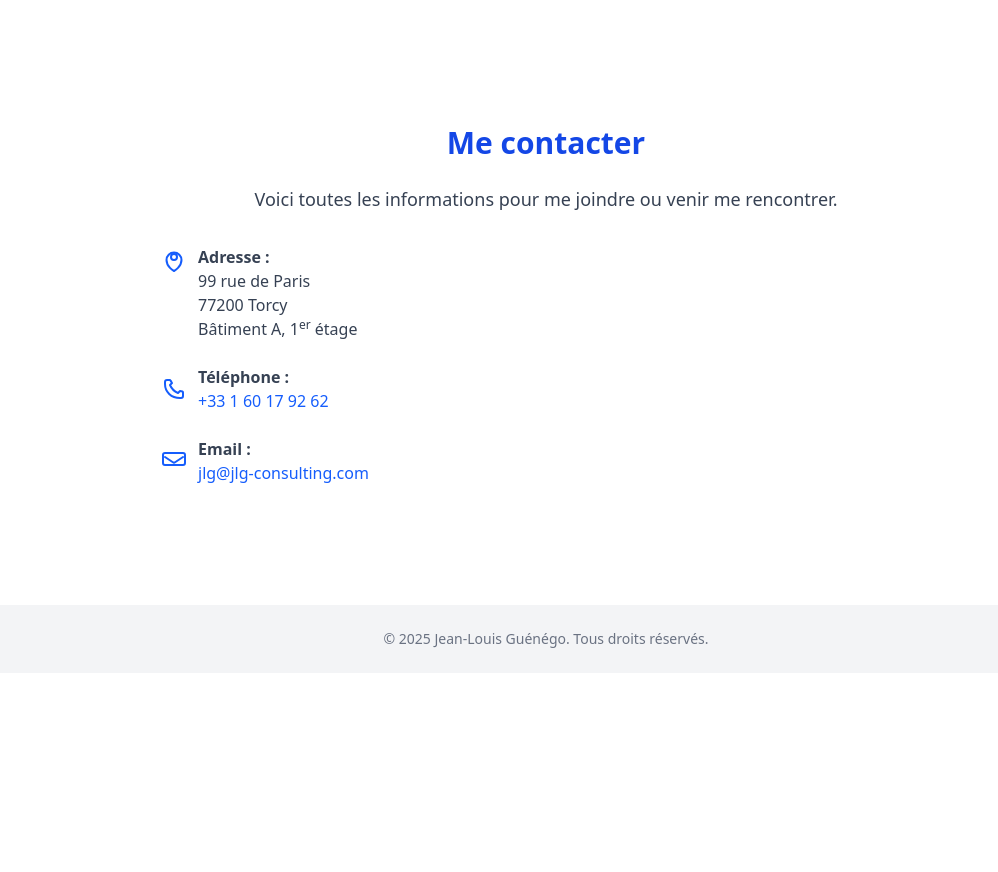
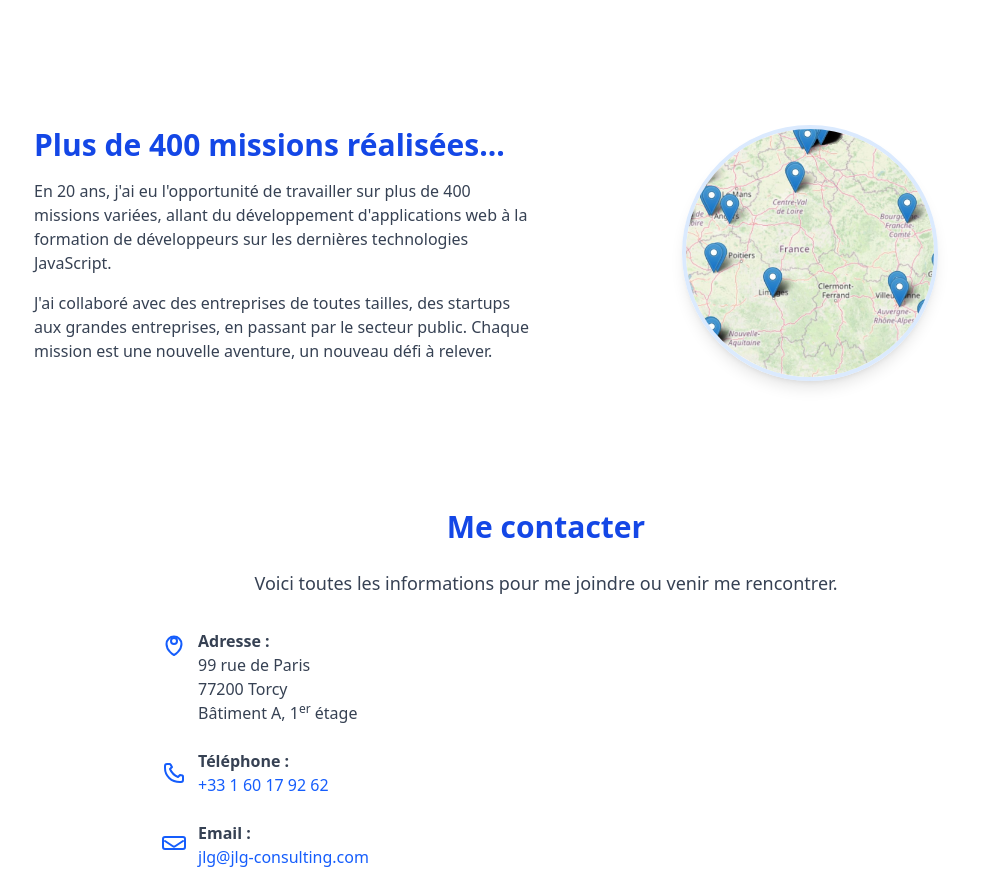
Before and after one commit to jlguenego/jlg-consulting, an Astro site: page / in a window 1280 px wide. Shown: the part 1125-1997 px from the top of the page, without its empty margins (94-1092 px from the left). Before the commit the page ends 1798 px from the top, so only its background shows below. Built offline with nearby package versions, Linux system fonts and the light colour scheme; Astro itself is replaced by a stand-in of ours.

```diff
--- a/src/components/NavBar.astro
+++ b/src/components/NavBar.astro
@@ -5,7 +5,6 @@
     <div class="container mx-auto px-4 py-3 flex justify-between items-center">
       <a href="./" class="text-xl font-bold">JLG Consulting</a>
       <ul class="flex gap-4">
-        <li><a href="./" class="hover:underline">Accueil</a></li>
         <li><a href="prestations" class="hover:underline">Prestations</a></li>
         <li><a href="a-propos" class="hover:underline">À propos</a></li>
         <li><a href="references" class="hover:underline">Références</a></li>
--- a/src/pages/index.astro
+++ b/src/pages/index.astro
@@ -69,6 +69,37 @@
     </div>
   </section>
 
+  <section id="missions" class="py-16 px-4 bg-white">
+    <div class="max-w-5xl mx-auto grid md:grid-cols-2 gap-8 items-center">
+
+
+
+      <!-- Texte -->
+      <div>
+        <h1 class="text-3xl font-bold text-blue-700 mb-4">Plus de 400 missions réalisées...</h1>
+        <p class="text-gray-700 mb-4">
+          En 20 ans, j'ai eu l'opportunité de travailler sur plus de 400 missions variées, allant du développement d'applications web à la formation de développeurs sur les dernières technologies JavaScript.
+        </p>
+        <p class="text-gray-700 mb-4">
+          J'ai collaboré avec des entreprises de toutes tailles, des startups aux grandes entreprises, en passant par le secteur public. Chaque mission est une nouvelle aventure, un nouveau défi à relever.
+        </p>
+      </div>
+
+
+      <!-- Image -->
+      <div class="flex justify-center">
+        <a href="missions.html">
+          <img
+          src="missions.jpg"
+          alt="Carte de France de mes missions"
+          class="w-64 h-64 object-cover rounded-full shadow-lg border-4 border-blue-100"
+        />
+        </a>
+
+      </div>
+    </div>
+  </section>
+
   <section id="contact" class="py-16 px-4 bg-white">
     <div class="max-w-3xl mx-auto text-center">
       <h1 class="text-3xl font-bold text-blue-700 mb-6">Me contacter</h1>
```
Also changed, not shown: public/missions.jpg (added).
